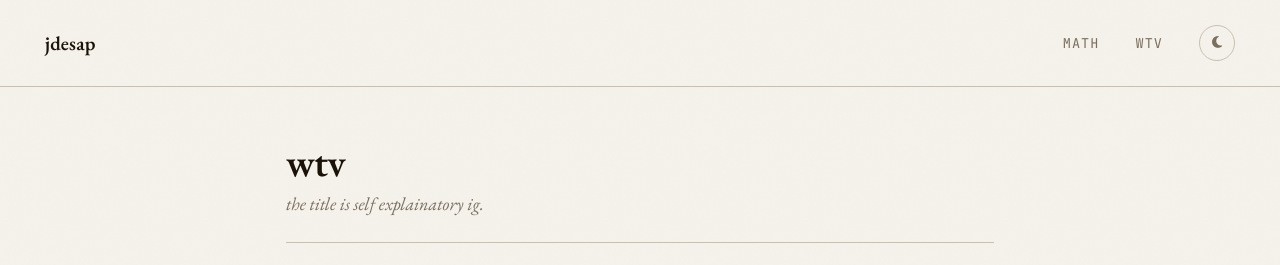
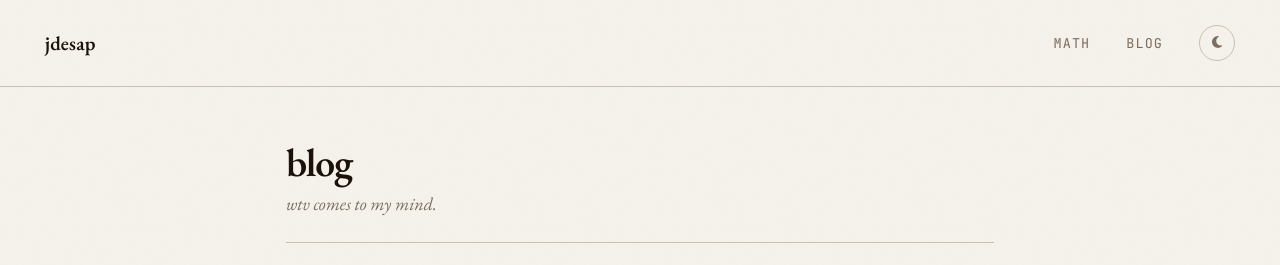
Before and after one commit to jdesap/jdesap.github.io, a plain HTML site: page blog/index.html in a window 1280 px wide. Shown: the top 265 px of the page. Drawn offline with nearby package versions, Linux system fonts and the light colour scheme.

Commit message:
Update index.html

```diff
--- a/blog/index.html
+++ b/blog/index.html
@@ -16,7 +16,7 @@
     <a href="../index.html" class="nav-name">jdesap</a>
     <div class="nav-links">
       <a href="../math/index.html">math</a>
-      <a href="../blog/index.html">wtv</a>
+      <a href="../blog/index.html">blog</a>
       <button class="theme-toggle" id="themeToggle" aria-label="Toggle dark mode">
         <i class="fa-solid fa-moon" id="themeIcon"></i>
       </button>
@@ -25,8 +25,8 @@
 
   <main class="section-main">
     <div class="section-header">
-      <h1>wtv</h1>
-      <p>the title is self explainatory ig.</p>
+      <h1>blog</h1>
+      <p>wtv comes to my mind.</p>
     </div>
     <ul class="post-list">
       <!-- Aggiungi qui gli articoli> -->
```
